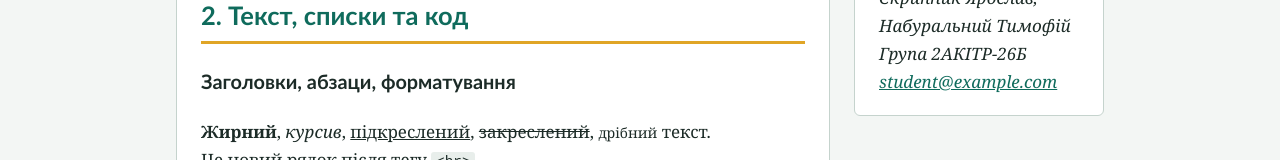
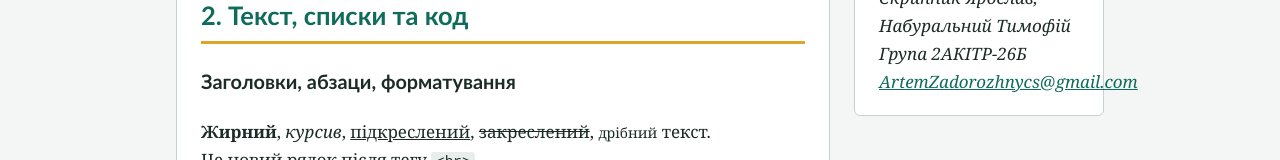
Before and after one commit to artem-zadorozhny/course-work, a plain HTML site: page index.html in a window 1280 px wide. Shown: the part 739-899 px from the top of the page. Drawn offline with Linux system fonts and the light colour scheme.

Commit message:
add email

```diff
--- a/index.html
+++ b/index.html
@@ -259,7 +259,7 @@
   </div>
   <div>
     <h2>Про авторів</h2>
-    <address>Задорожний Артем, Скрипник Ярослав, Набуральний Тимофій<br>Група 2АКІТР-26Б<br><a href="mailto:student@example.com">student@example.com</a></address>
+    <address>Задорожний Артем, Скрипник Ярослав, Набуральний Тимофій<br>Група 2АКІТР-26Б<br><a href="ArtemZadorozhnycs@gmail.com.com">ArtemZadorozhnycs@gmail.com</a></address>
   </div>
 </aside>
 </div>
```
